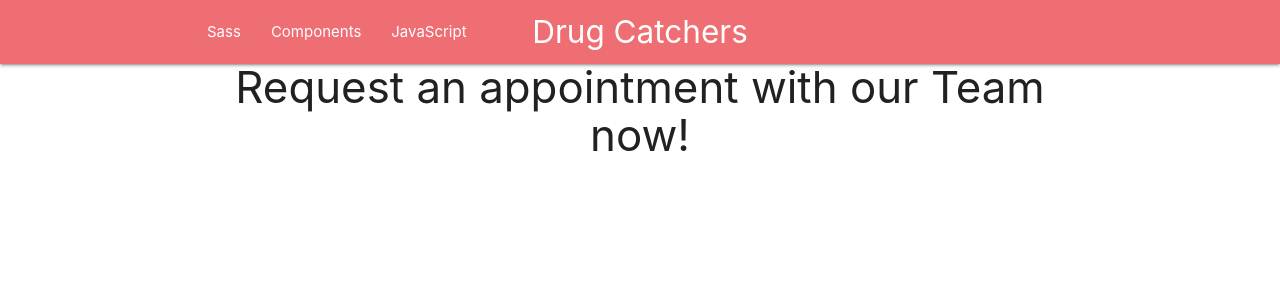
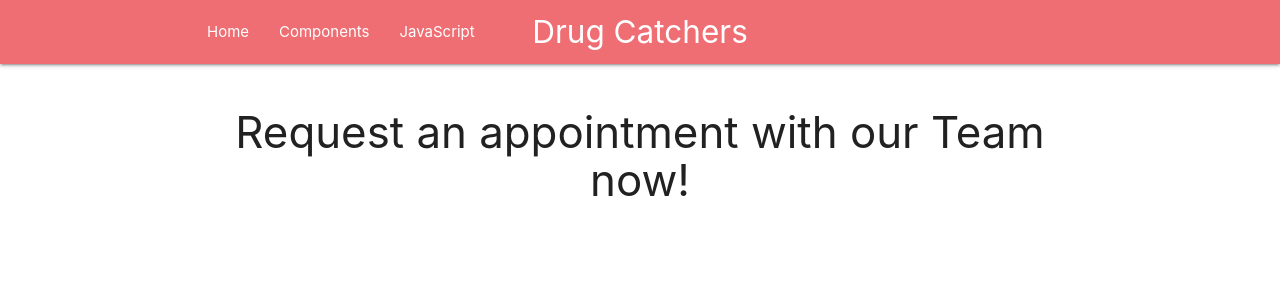
Before and after one commit to karimkohel/drugCatcher, a Django app: page / in a window 1280 px wide. Shown: the top 300 px of the page. Run offline with Django 3.2, Linux system fonts and the light colour scheme.

Commit message:
nav setup

```diff
--- a/templates/base/nav.html
+++ b/templates/base/nav.html
@@ -2,7 +2,7 @@
     <div class="nav-wrapper container">
       <a href="#" class="brand-logo center">Drug Catchers</a>
       <ul id="nav-mobile" class="left hide-on-med-and-down">
-        <li><a href="sass.html">Sass</a></li>
+        <li><a href="sass.html">Home</a></li>
         <li><a href="badges.html">Components</a></li>
         <li><a href="collapsible.html">JavaScript</a></li>
       </ul>
--- a/templates/home/index.html
+++ b/templates/home/index.html
@@ -2,6 +2,11 @@
 
 {% block content %}
 
+<!-- ik that breaks are not the best practice in frontend dev, but i needed an appealing display for my backend -->
+<br>
+<br>
 <h3 class="container center">Request an appointment with our Team now!</h3>
 
+
+
 {% endblock content %}
```
Also changed, not shown: drugCatcher/settings.py (+1 -12 lines).
